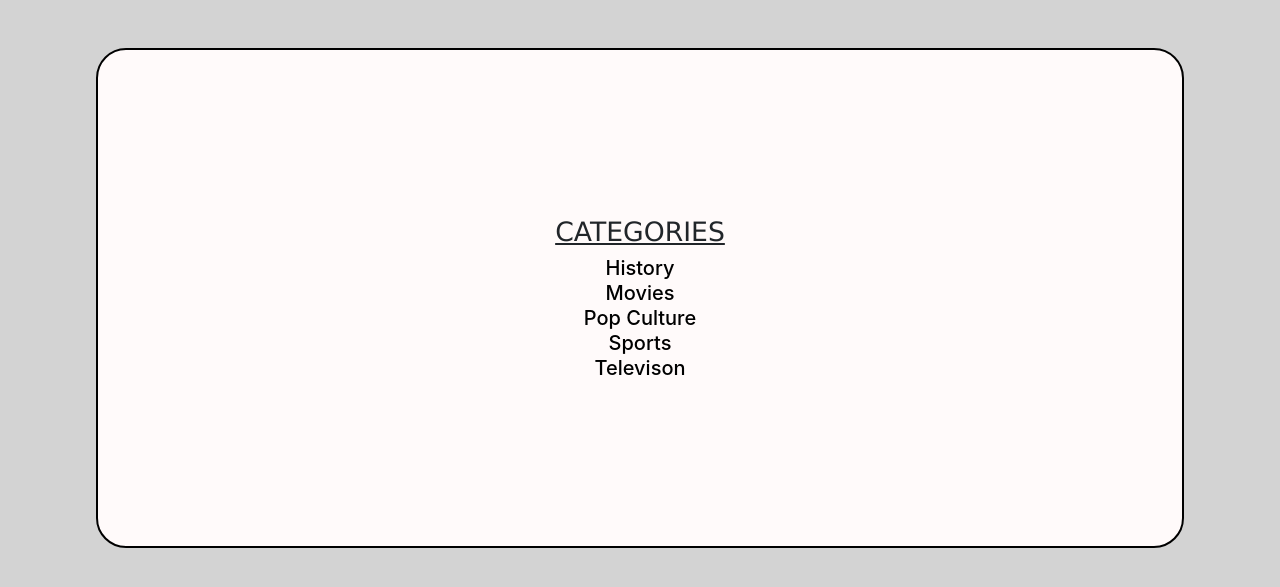
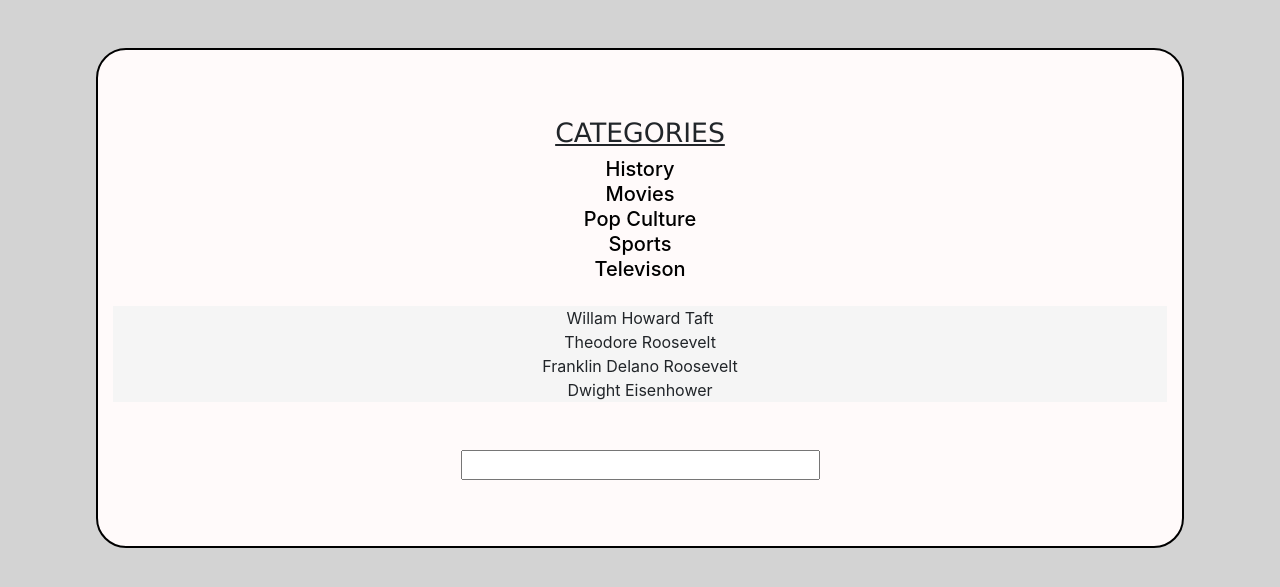
Before and after one commit to bigrollo/drquizzoDjango, a Django app: page /quizcats in a window 1280 px wide. Shown: the part 56-643 px from the top of the page. Run offline with Django 3.2, Linux system fonts and the light colour scheme; data comes from the database, SQL or seed files in the repository; both versions use the stored data as it was after the commit; some libraries are stand-ins or nearby versions.

Commit message:
Just added draggable piece

```diff
--- a/myweb/models.py
+++ b/myweb/models.py
@@ -18,6 +18,7 @@
 	quizQuestiontext = models.CharField(max_length=250)
 	quizAnswer = models.CharField(max_length=250)
 	quizResponses = models.CharField(max_length=50,default="None")
+	questionType = models.CharField(max_length=10,default="None")
 
 	def __str__(self):
 		return self.quizQuestiontext + ' -- ID: ' + str(self.id)
--- a/myweb/templates/base.html
+++ b/myweb/templates/base.html
@@ -16,6 +16,10 @@
 	<script src="https://code.jquery.com/jquery-3.5.1.js"
   integrity="sha256-QWo7LDvxbWT2tbbQ97B53yJnYU3WhH/C8ycbRAkjPDc="
   crossorigin="anonymous"></script>
+
+  <script src="https://code.jquery.com/jquery-1.12.4.js"></script>
+  <script src="https://code.jquery.com/ui/1.12.1/jquery-ui.js"></script>
+
     <title>DR. QUIZZO</title>
   </head>
   <body>
--- a/myweb/templates/quizcats.html
+++ b/myweb/templates/quizcats.html
@@ -1,5 +1,6 @@
 
 {% extends 'base.html' %}
+{% load static %}
 
 
 {% block 'content' %}
@@ -24,7 +25,21 @@
 
 			</div>
 		</div>
+
+		<br/>
+		<div class="ui-sortable DraggableList" id="sortable1">
+			<li class="ui-state-default ui-sortable-handle" style="background-color: whitesmoke"><span>Willam Howard Taft</span></li>
+			<li class="ui-state-default ui-sortable-handle" style="background-color: whitesmoke"><span>Theodore Roosevelt</span></li>
+			<li class="ui-state-default ui-sortable-handle" style="background-color: whitesmoke"><span>Franklin Delano Roosevelt</span></li>
+			<li class="ui-state-default ui-sortable-handle" style="background-color: whitesmoke"><span>Dwight Eisenhower</span></li>
+		</div>
+
+		<br/>
+		<br/>
+		<input type="text" id="sortableAnswer" size="30">
 	</div>
 
 
+	<script src="{% static 'scripts/quizCats.js'%}"></script>
+
 {% endblock %}
--- /dev/null
+++ b/static/scripts/quizCats.js
@@ -0,0 +1,20 @@
+
+
+$(document).ready(function(){
+	alert('Called YO!!');
+	$("#sortable1").sortable({
+		update: function (event, ui) {
+	        //alert('Hey Marc');
+	        var outVal = "";
+	        // Loop through draggable values
+	        $("#sortable1 li>span").each(function (i, el) {
+	            //alert($(el).html())
+	            outVal += $(el).html() + "^";
+	        });
+
+	        //dragUserValue = outVal;
+			$("#sortableAnswer").val(outVal);
+		}
+	});
+
+});
--- a/static/styles/quizzoStyle1.css
+++ b/static/styles/quizzoStyle1.css
@@ -50,3 +50,9 @@
 .Quizlistings{
 	color: black !important;
 }
+
+.DraggableList{
+	  list-style-type: none; /* Remove bullets */
+  padding: 0; /* Remove padding */
+  margin: 0; /* Remove margins */
+}
```
Also changed, not shown: static/scripts/quizView.js (+44 -1 lines), db.sqlite3, myweb/migrations/0013_quizquestion_questiontype.py (added).
